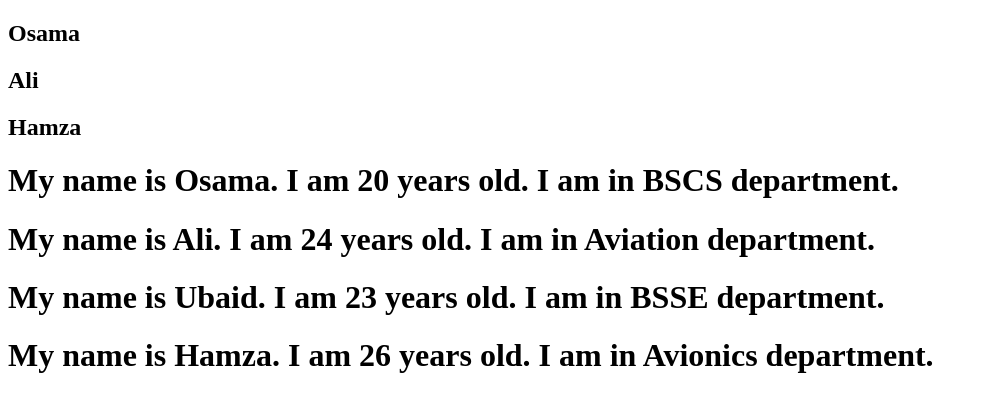
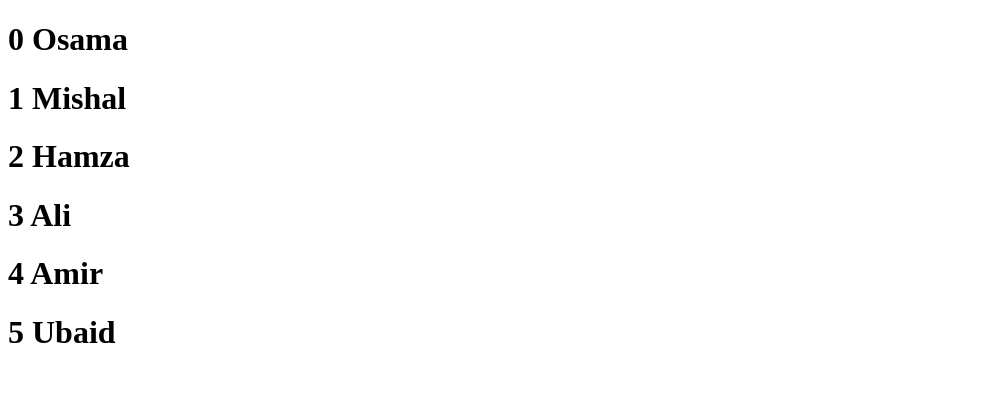
Before and after one commit to osama355/Practise, a React (Create React App) app: page / in a window 1280 px wide. Shown: the top 412 px of the page, without its empty margins (0-987 px from the left). Built offline with nearby package versions, Linux system fonts and the light colour scheme.

Commit message:
Index as key

```diff
--- a/src/App.js
+++ b/src/App.js
@@ -9,13 +9,15 @@ import Parent from "./Parent";
 import CondRendering from "./CondRendering";
 import NameList from "./NameList";
 import PersonList from "./PersonList";
+import IndAsKey from "./IndAsKey";
 
 class App extends Component {
   render() {
     return (
       <div>
-        <NameList />
-        <PersonList />
+        <IndAsKey />
+        {/* <NameList />
+        <PersonList /> */}
         {/* <CondRendering /> */}
         {/* <Parent /> */}
         {/* <Binding /> */}
--- /dev/null
+++ b/src/IndAsKey.jsx
@@ -0,0 +1,17 @@
+import React from "react";
+
+const IndAsKey = () => {
+  const names = ["Osama", "Mishal", "Hamza", "Ali", "Amir", "Ubaid"];
+
+  return (
+    <div>
+      {names.map((name, index) => (
+        <h1 key={index}>
+          {index} {name}
+        </h1>
+      ))}
+    </div>
+  );
+};
+
+export default IndAsKey;
--- a/src/PersonList.jsx
+++ b/src/PersonList.jsx
@@ -61,7 +61,7 @@ const PersonList = () => {
     },
     {
       id: 3,
-      name: "Ubaid",
+      name: "Mounis",
       age: 23,
       program: "BSSE"
     },
```
